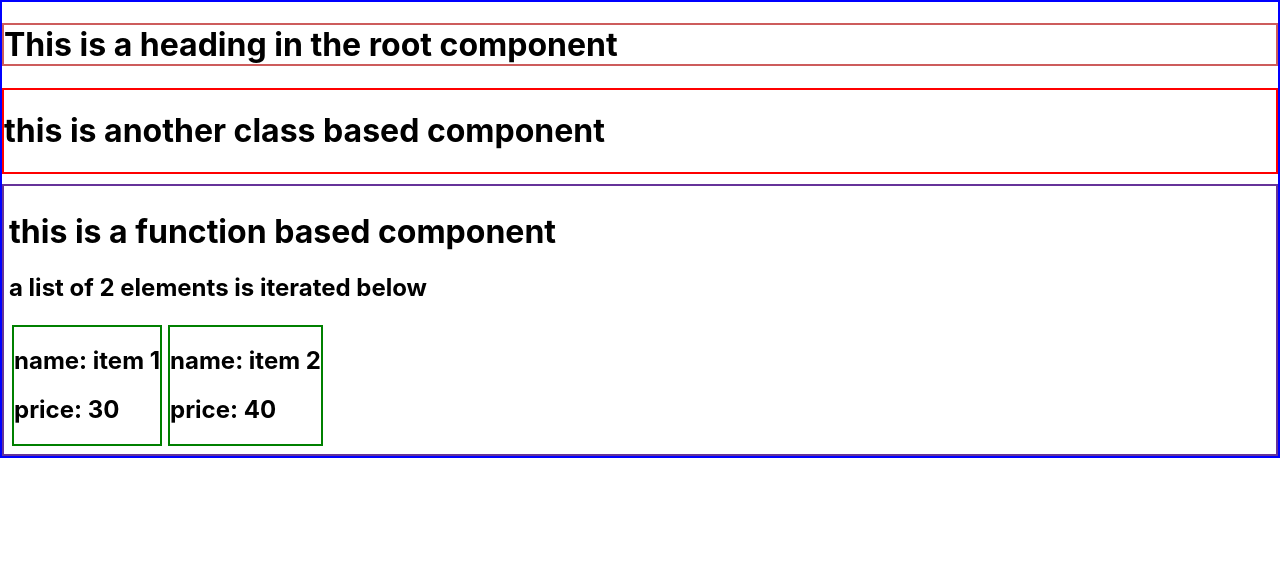
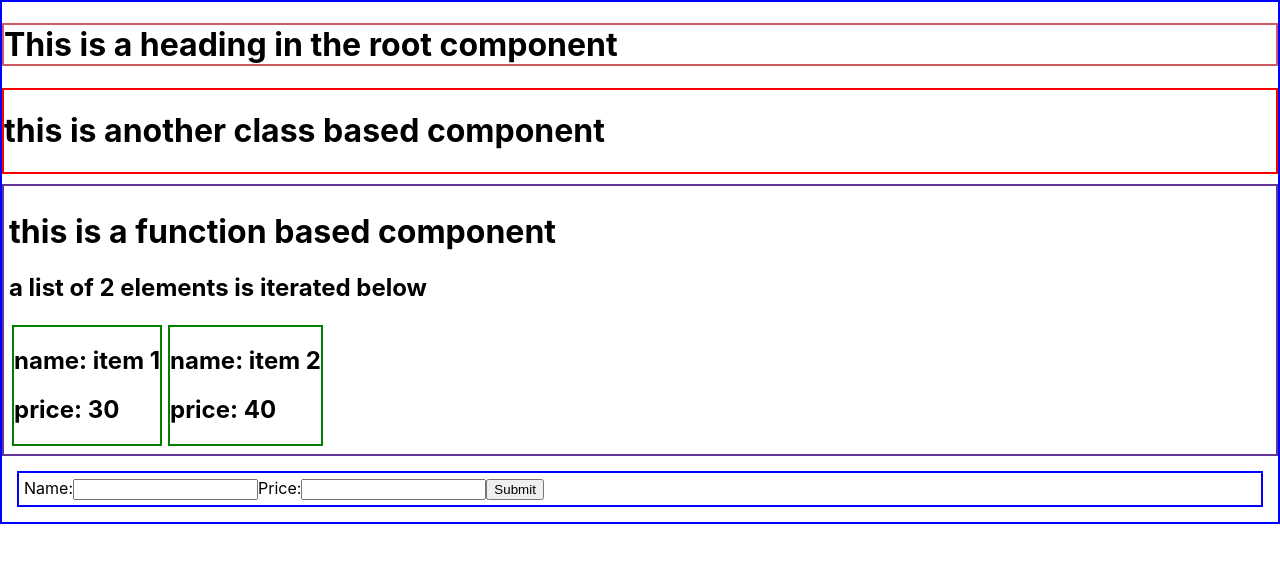
Before and after one commit to saurabh-saraswat21/ReactBasics, a React (Create React App) app in the folder reactapp/: page / in a window 1280 px wide. Shown: the top 562 px of the page. Built offline with nearby package versions, Linux system fonts and the light colour scheme.

Commit message:
import form and nest

```diff
--- a/reactapp/src/App.js
+++ b/reactapp/src/App.js
@@ -5,6 +5,7 @@ import React, { Component } from 'react';
 // importing child components
 import Component2 from './Components/component2'
 import Component3 from './Components/component3'
+import Form from './Components/formComponent'
 
 class App extends Component {
   state = {
@@ -40,6 +41,10 @@ class App extends Component {
 
         </div>
 
+        <div className="child comp3">
+          <Form/>
+        </div>
+
       </div>
     )
   };
```
